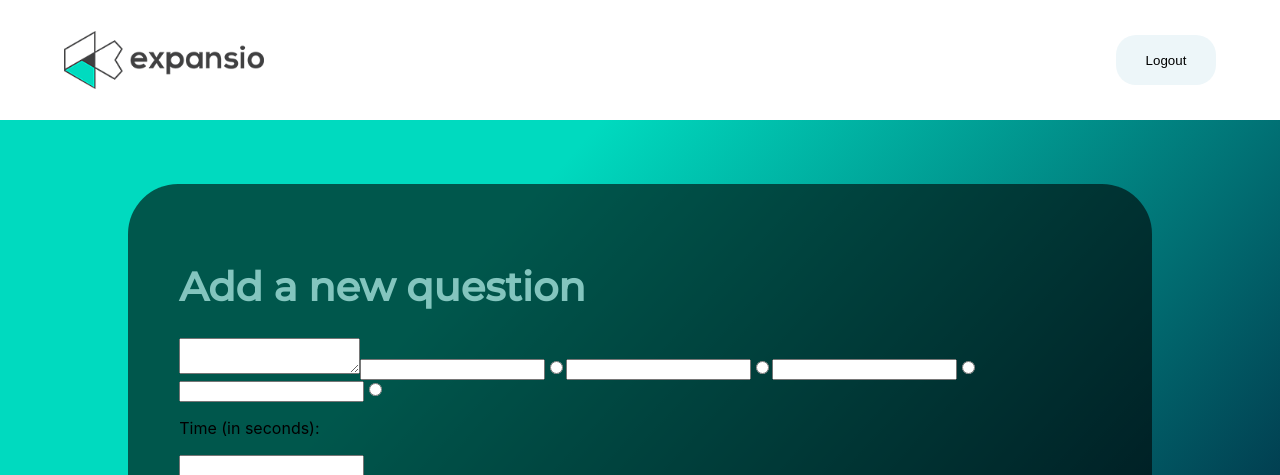
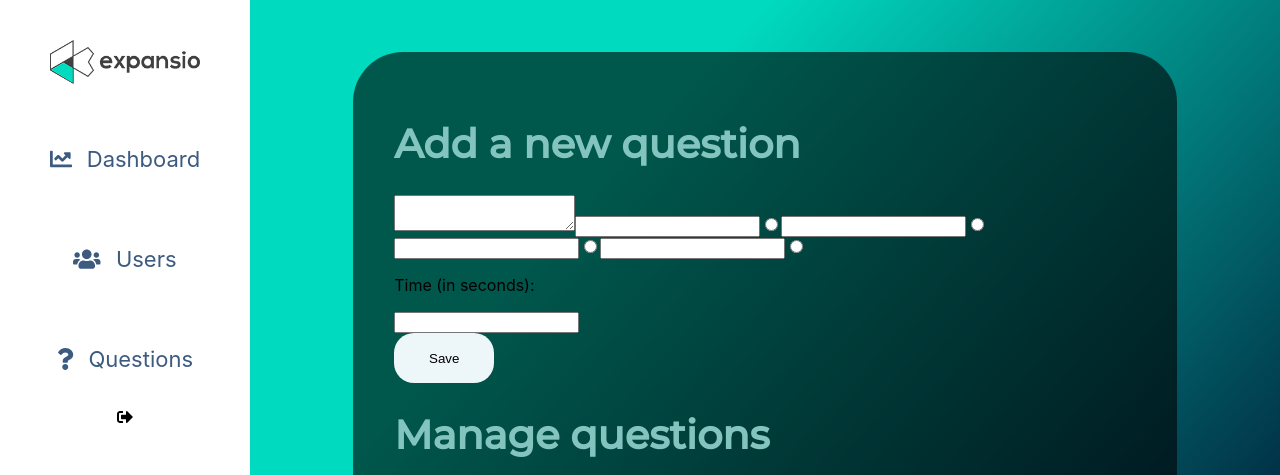
Before and after one commit to wojciechnowaczyk/quizz_app, a React (Create React App) app in the folder quiz_app/: page /dashboard/quizzes in a window 1280 px wide. Shown: the top 475 px of the page. Built offline with nearby package versions, Linux system fonts and the light colour scheme; no server answers.

Commit message:
Navbar was implemented

```diff
--- a/quiz_app/src/components/dashboardLayout.js
+++ b/quiz_app/src/components/dashboardLayout.js
@@ -1,39 +1,23 @@
 import React from 'react';
+import SideBar from './sideBar';
 import styled from 'styled-components';
 import palette from "../theme/colors";
-import Button from './button';
-
-import LogotypeImg from '../assets/img/logo_expansio.png';
 
 const DashboardLayout = ({children}) => {
     return(
-        <div>
-            <MainContainer>
-                <Logotype src={LogotypeImg}/>
-                <Button title="Logout" />
-            </MainContainer>
-            <BodyContainer>
-                <ContentBox>
-                    {children}
-                </ContentBox>
-            </BodyContainer>
-        </div>
+        <>
+            <SideBar/>
+            <OuterBox>
+                <BodyContainer>
+                    <ContentBox>
+                        {children}
+                    </ContentBox>
+                </BodyContainer>
+            </OuterBox>
+        </>
     )
 }
 
-const MainContainer = styled.div`
-    width: 90%;
-    height: 15vh;
-    display: flex;
-    align-items: center;
-    justify-content: space-between;
-    padding-left: 5%;
-    padding-right: 5%;
-`
-
-const Logotype = styled.img`
-    width: 200px;
-`
 
 const BodyContainer  = styled.div`
     width: 80%;
@@ -54,4 +38,8 @@ const ContentBox = styled.div`
     padding: 5%;
     border-radius: 50px;
 `
+
+const OuterBox = styled.div`
+    margin-left: 250px;
+`
 export default DashboardLayout;
--- /dev/null
+++ b/quiz_app/src/components/sideBar.js
@@ -0,0 +1,61 @@
+import React from 'react';
+import styled from 'styled-components';
+import LogotypeImg from '../assets/img/logo_expansio.png';
+import { FontAwesomeIcon } from "@fortawesome/react-fontawesome";
+import { faChartLine, faUsers, faQuestion, faSignOutAlt } from "@fortawesome/free-solid-svg-icons";
+
+const SideBar = () => {
+    return (
+        <NavCol>
+            <Logotype src={LogotypeImg} />
+            <NavButton href="/dashboard"><FontAwesomeIcon icon={faChartLine} style={{marginRight: '15px'}}/>Dashboard</NavButton>
+            <NavButton href="/dashboard/users"><FontAwesomeIcon icon={faUsers} style={{marginRight: '15px'}}/>Users</NavButton>
+            <NavButton href="/dashboard/quizzes"><FontAwesomeIcon icon={faQuestion} style={{marginRight: '15px'}}/>Questions</NavButton>
+            <FontAwesomeIcon icon={faSignOutAlt}/>
+        </NavCol>
+    )
+}
+
+const NavCol = styled.div`
+    height: 100vh;
+    width: 250px;
+    position: fixed;
+    top: 0;
+    left: 0;
+    background-color: white;
+    box-sizing: border-box;
+    display: flex;
+    align-items: center;
+    flex-direction: column;
+    padding: 40px 0px 40px 0px;
+`
+
+const Logotype = styled.img`
+    width: 150px;
+    margin-bottom: 25px;
+`
+
+const NavButton = styled.a`
+    color: #3d5a80;
+    background-color: white;
+    height: 100px;
+    border: none;
+    width: 100%;
+    display: flex;
+    align-items: center;
+    justify-content: center;
+    text-decoration: none;
+    font-size: 22px;
+    cursor: pointer;
+    &:hover {
+        background-color: #3d5a80;
+        color: #e0fbfc;
+      }
+    &:active {
+        background-color: #3d5a80;
+        color: #e0fbfc;
+    }
+
+`
+
+export default SideBar;
```
Also changed, not shown: quiz_app/package.json (+8 -0 lines), quiz_app/src/screens/dashboard.js (line endings or trailing spaces), 2 other files (tests, documents, lock files or other folders).
